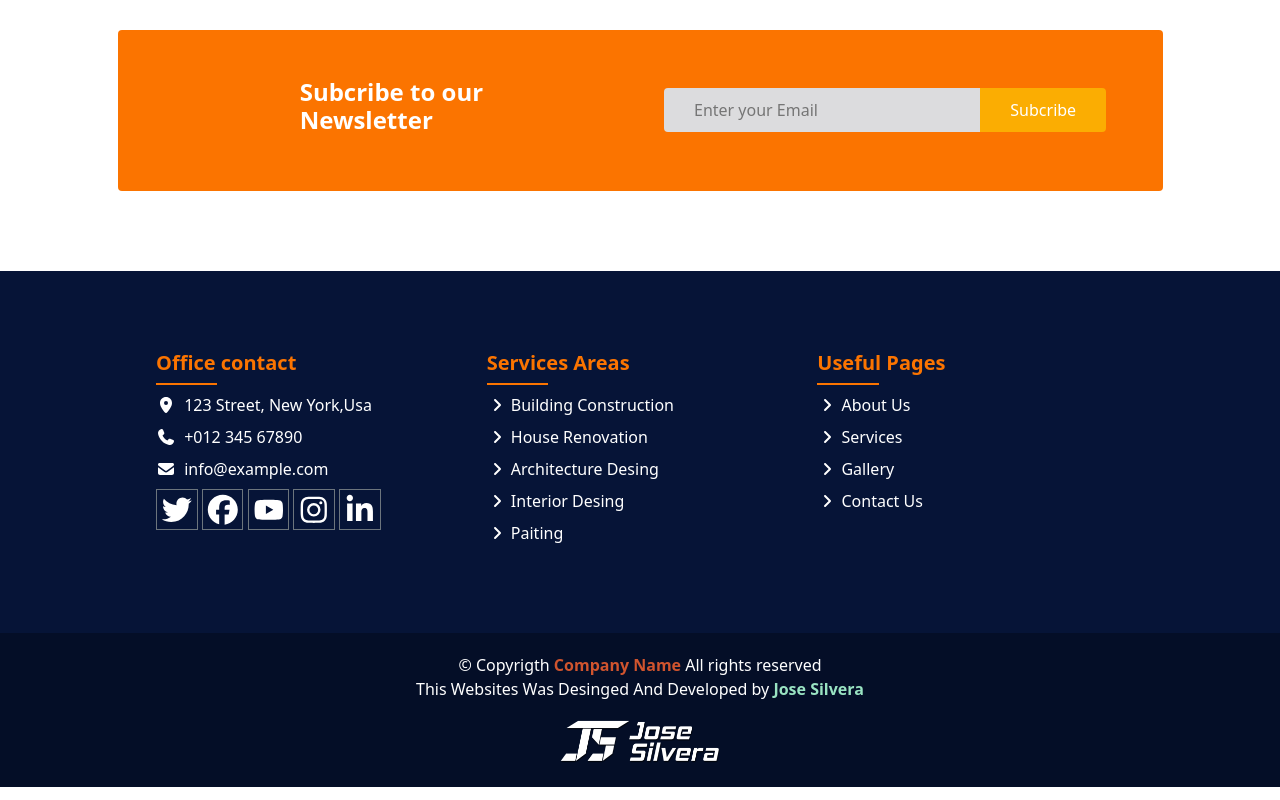
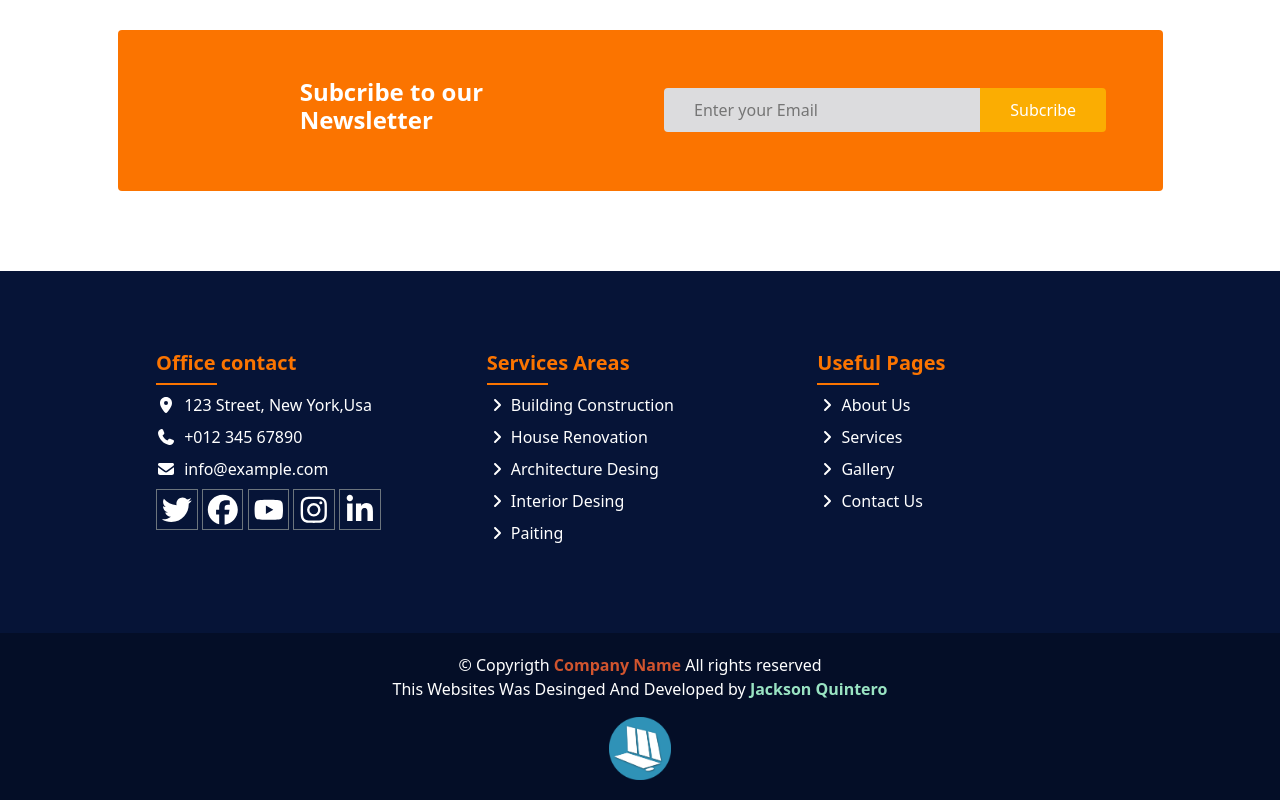
Before and after one commit to codigoarchivo/provider_Industrial, a plain HTML site: page index.html in a window 1280 px wide. Shown: the part 4003-4803 px from the top of the page. Drawn offline with Linux system fonts and the light colour scheme.

Commit message:
agrego favicon y logo modifico html

```diff
--- a/index.html
+++ b/index.html
@@ -14,6 +14,8 @@
 
     <link rel="stylesheet" href="/style/style.css">
     <link rel="stylesheet" href="/style/media.css">
+
+    <link rel="shortcut icon" href="favicon.ico" type="image/x-icon">
 </head>
 
 <body>
@@ -607,10 +609,10 @@
                         <span class="d-block"> © Copyrigth <strong class="text-orange-dark">Company Name</strong> All
                             rights reserved</span>
                         <span class="d-block">This Websites Was Desinged And Developed by<strong
-                                class="text-green-ligth"> Jose Silvera</strong></span>
+                                class="text-green-ligth"> Jackson Quintero</strong></span>
 
                     </p>
-                    <img class="img-footer col-5" src="/assets/img/Logo-JS-White-Wshadow.png" alt="Foto">
+                    <img class="img-footer col-1" src="/assets/img/logo.png" alt="Foto">
                 </div>
             </div>
         </div>
--- a/style/style.css
+++ b/style/style.css
@@ -1,3 +1,7 @@
+html {
+  overflow-x: hidden;
+  margin-right: calc(-1 * (100vw - 100%));
+}
 :root {
   --primary: #061437;
   --primary-dark: #040e27;
@@ -126,8 +130,8 @@
   background-clip: padding-box;
   border: 1px solid #ced4da;
   -webkit-appearance: none;
-     -moz-appearance: none;
-          appearance: none;
+  -moz-appearance: none;
+  appearance: none;
   border-radius: 0.25rem;
   transition: border-color 0.15s ease-in-out, box-shadow 0.15s ease-in-out;
 }
@@ -172,7 +176,7 @@
 }
 .position-clip-path {
   -webkit-clip-path: polygon(40% 0, 0 0, 0 80%);
-          clip-path: polygon(40% 0, 0 0, 0 80%);
+  clip-path: polygon(40% 0, 0 0, 0 80%);
   top: 0%;
   left: 5.6%;
 }
@@ -197,7 +201,7 @@
 .space-rouded {
   padding: 0.9rem;
   -webkit-clip-path: circle(50% at 50% 50%);
-          clip-path: circle(50% at 50% 50%);
+  clip-path: circle(50% at 50% 50%);
   left: 5%;
   top: 15%;
 }
@@ -268,7 +272,7 @@
   height: auto;
   width: 100%;
   -o-object-fit: cover;
-     object-fit: cover;
+  object-fit: cover;
 }
 .btn-video {
   position: absolute;
@@ -323,7 +327,7 @@ form.subscribe-form {
 }
 .img-footer {
   height: auto;
-  width: 13%;
+  width: 5%;
 }
 .footer-info {
   padding: 5rem 9rem;
```
Also changed, not shown: assets/img/logo.png (added), favicon.ico (added), javascript/helper.js (line endings or trailing spaces).
